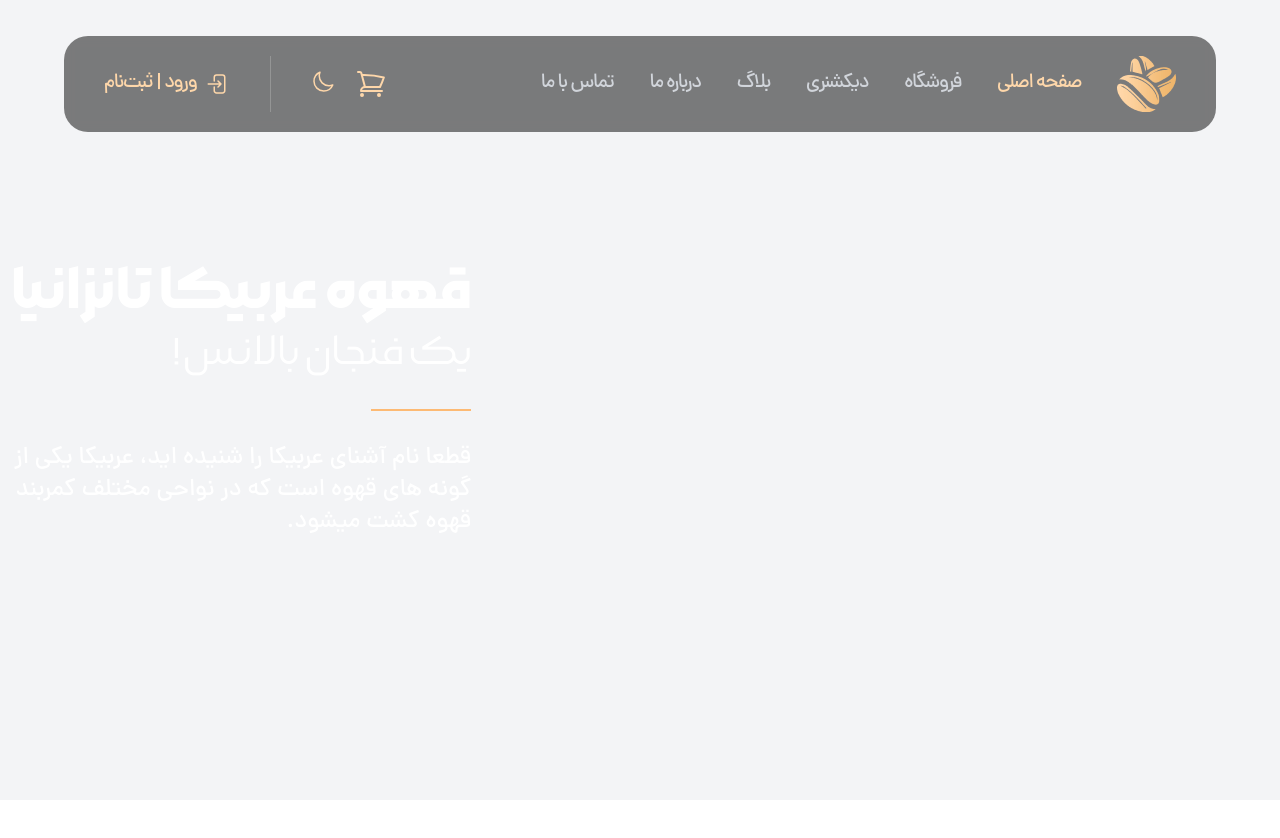
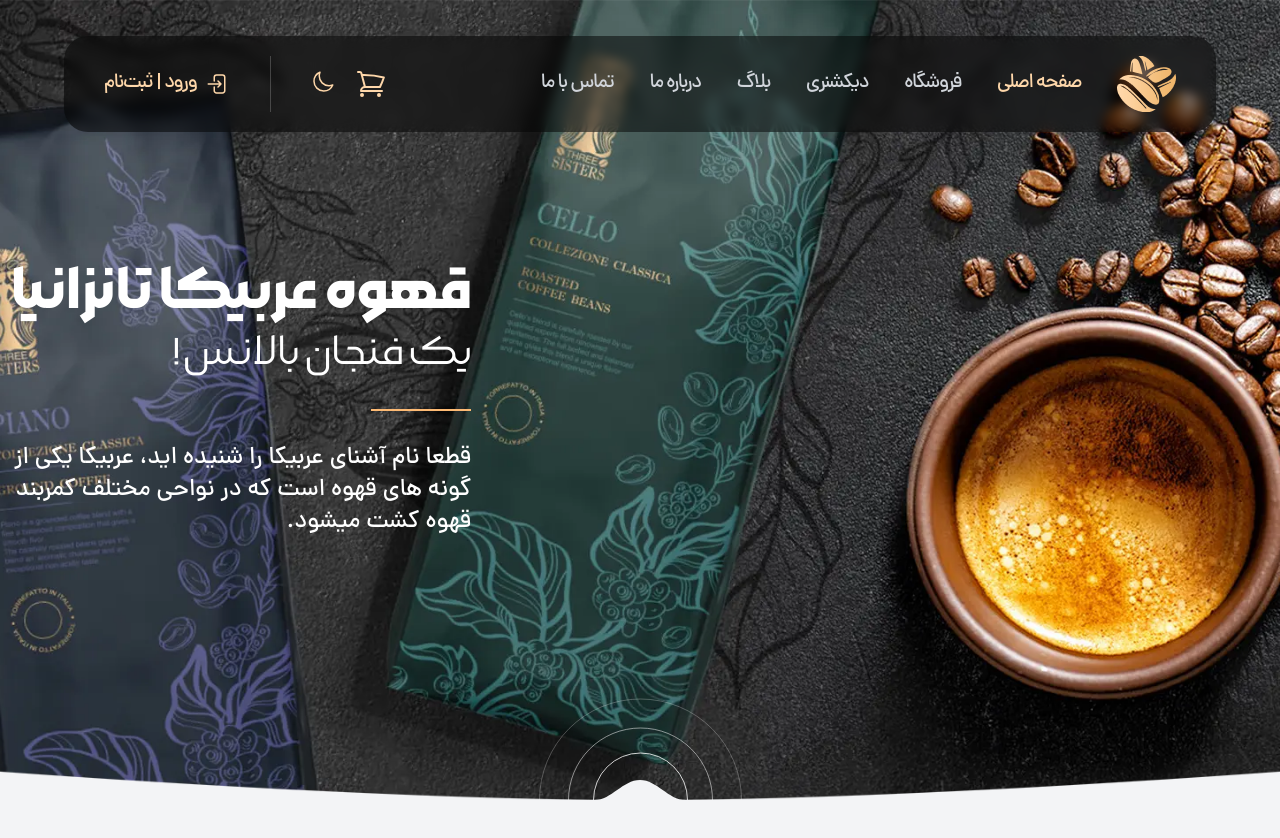
Before and after one commit to asgari1991/coffeeShop, a React (Create React App) app: page / in a window 1280 px wide. Shown: the top 838 px of the page. Before the commit the page ends 800 px from the top, so only its background shows below. Built offline with nearby package versions, Linux system fonts and the light colour scheme.

Commit message:
header banner first phase

```diff
--- a/src/App.js
+++ b/src/App.js
@@ -6,7 +6,7 @@ import MobileHeader from "./Components/MobileHeader/MobileHeader";
 
 function App() {
   return (
- <div className="font-DanaMedium bg-gray-100 dark:bg-zinc-800">
+ <div className="font-DanaMedium bg-gray-100 dark:bg-zinc-800 h-[2000px]">
  <Header/>
  <MobileHeader/>
  <Main/>
--- a/src/Components/Header/Header.js
+++ b/src/Components/Header/Header.js
@@ -12,7 +12,7 @@ export default function Header() {
     }
   };
   return (
-    <header className="fixed top-9 right-0 left-0 hidden md:flex items-center w-[98%] lg:w-[90%] h-24 px-5 lg:px-10 py-5 bg-black/50 mx-auto rounded-3xl backdrop-blur-[6px]">
+    <header className="fixed top-9 right-0 left-0 z-50 hidden md:flex items-center w-[98%] lg:w-[90%] h-24 px-5 lg:px-10 py-5 bg-black/50 mx-auto rounded-3xl backdrop-blur-[6px]">
       <div className="flex justify-between items-center w-full ">
         {/*logo and nav menu*/}
         <NavLink />
--- a/src/Components/Main/Main.js
+++ b/src/Components/Main/Main.js
@@ -3,8 +3,8 @@ import React from "react";
 export default function Main() {
   return (
     <main>
-      <section className="home ">
-        <div className="container md:min-h-screen flex justify-end items-center">
+      <section className="home relative h-200 overflow-y-hidden xs:h-auto xs:aspect-[2/1] md:aspect-auto bg-home-mobile md:bg-home-desktop bg-no-repeat bg-cover bg-[center_top] ">
+        <div className="container h-full md:min-h-screen flex justify-end items-center">
           <div className="text-white ">
             <h2 className="font-MorabbaBold text-2xl md:text-6xl mb-0.5 md:mb-2">قهوه عربیکا تانزانیا</h2>
             <span className="font-MorabbaLight text-xl md:text-5xl ">یک فنجان بالانس!</span>
@@ -12,6 +12,17 @@ export default function Main() {
             <p className="max-w-[201px] md:max-w-[460px] text-xs md:text-2xl">قطعا نام آشنای عربیکا را شنیده اید، عربیکا یکی از گونه های قهوه است که در نواحی مختلف کمربند قهوه کشت میشود.</p>
           </div>
         </div>
+        <svg width="100" height="22" viewBox="0 0 100 22" fill="currentColor" xmlns="http://www.w3.org/2000/svg" className=" absolute w-[100px] h-[20px] bottom-0 left-0 right-0 mx-auto text-gray-100 dark:text-zinc-800 ">
+<path d="M50 0C69 0 81 22 100 22L0 22C18.75 22 31 0 50 0Z" />
+</svg>
+<div className="circle circle--lg circle--main">
+  <div className="circle circle--md">
+    <div className="circle circle--sm">
+
+    </div>
+  </div>
+</div>
+
       </section>
     </main>
   );
--- a/src/input.css
+++ b/src/input.css
@@ -48,4 +48,20 @@
     .submenu--open{
         @apply flex
     }
+
+    .circle{
+@apply flex items-center justify-center  border rounded-full
+    }
+    .circle--main{
+    @apply absolute bottom-0 right-0 left-0 mx-auto translate-y-2/4
+    }
+.circle--lg{
+@apply w-[203px] h-[203px] border-white/25
 }
+.circle--md{
+    @apply w-[145px] h-[145px] border-white/50
+}
+.circle--sm{
+    @apply w-[95px] h-[95px] border-white/80
+}
+}
--- a/src/styles.css
+++ b/src/styles.css
@@ -601,6 +601,12 @@ video {
   padding-left: 1rem;
 }
 
+@media (min-width: 480px) {
+  .container {
+    max-width: 480px;
+  }
+}
+
 @media (min-width: 640px) {
   .container {
     max-width: 640px;
@@ -648,6 +654,43 @@ video {
   display: flex;
 }
 
+.circle {
+  display: flex;
+  align-items: center;
+  justify-content: center;
+  border-radius: 9999px;
+  border-width: 1px;
+}
+
+.circle--main {
+  position: absolute;
+  bottom: 0px;
+  right: 0px;
+  left: 0px;
+  margin-left: auto;
+  margin-right: auto;
+  --tw-translate-y: 50%;
+  transform: translate(var(--tw-translate-x), var(--tw-translate-y)) rotate(var(--tw-rotate)) skewX(var(--tw-skew-x)) skewY(var(--tw-skew-y)) scaleX(var(--tw-scale-x)) scaleY(var(--tw-scale-y));
+}
+
+.circle--lg {
+  height: 203px;
+  width: 203px;
+  border-color: rgb(255 255 255 / 0.25);
+}
+
+.circle--md {
+  height: 145px;
+  width: 145px;
+  border-color: rgb(255 255 255 / 0.5);
+}
+
+.circle--sm {
+  height: 95px;
+  width: 95px;
+  border-color: rgb(255 255 255 / 0.8);
+}
+
 .invisible {
   visibility: hidden;
 }
@@ -698,6 +741,10 @@ video {
 
 .z-20 {
   z-index: 20;
+}
+
+.z-50 {
+  z-index: 50;
 }
 
 .mx-auto {
@@ -818,6 +865,14 @@ video {
   height: 2rem;
 }
 
+.h-\[2000px\] {
+  height: 2000px;
+}
+
+.h-\[20px\] {
+  height: 20px;
+}
+
 .h-\[90px\] {
   height: 90px;
 }
@@ -1018,6 +1073,10 @@ video {
   overflow-y: auto;
 }
 
+.overflow-y-hidden {
+  overflow-y: hidden;
+}
+
 .rounded-2xl {
   border-radius: 1rem;
 }
@@ -1079,6 +1138,11 @@ video {
   background-color: rgb(0 0 0 / 0.5);
 }
 
+.bg-gray-100 {
+  --tw-bg-opacity: 1;
+  background-color: rgb(243 244 246 / var(--tw-bg-opacity));
+}
+
 .bg-orange-200\/20 {
   background-color: rgb(254 215 170 / 0.2);
 }
@@ -1102,9 +1166,20 @@ video {
   background-color: rgb(255 255 255 / 0.2);
 }
 
-.bg-gray-100 {
-  --tw-bg-opacity: 1;
-  background-color: rgb(243 244 246 / var(--tw-bg-opacity));
+.bg-home-mobile {
+  background-image: url(../public/images/headerBgMobile.webp);
+}
+
+.bg-cover {
+  background-size: cover;
+}
+
+.bg-\[center_top\] {
+  background-position: center top;
+}
+
+.bg-no-repeat {
+  background-repeat: no-repeat;
 }
 
 .p-5 {
@@ -1225,6 +1300,11 @@ video {
 
 .tracking-tightest {
   letter-spacing: -0.065em;
+}
+
+.text-gray-100 {
+  --tw-text-opacity: 1;
+  color: rgb(243 244 246 / var(--tw-text-opacity));
 }
 
 .text-gray-300 {
@@ -1405,9 +1485,24 @@ video {
   color: rgb(255 255 255 / var(--tw-text-opacity));
 }
 
+.dark\:text-zinc-800:is(.dark *) {
+  --tw-text-opacity: 1;
+  color: rgb(39 39 42 / var(--tw-text-opacity));
+}
+
 .dark\:hover\:bg-teal-600:hover:is(.dark *) {
   --tw-bg-opacity: 1;
   background-color: rgb(13 148 136 / var(--tw-bg-opacity));
+}
+
+@media (min-width: 480px) {
+  .xs\:aspect-\[2\/1\] {
+    aspect-ratio: 2/1;
+  }
+
+  .xs\:h-auto {
+    height: auto;
+  }
 }
 
 @media (min-width: 768px) {
@@ -1428,6 +1523,10 @@ video {
     display: none;
   }
 
+  .md\:aspect-auto {
+    aspect-ratio: auto;
+  }
+
   .md\:h-0 {
     height: 0px;
   }
@@ -1442,6 +1541,10 @@ video {
 
   .md\:max-w-\[460px\] {
     max-width: 460px;
+  }
+
+  .md\:bg-home-desktop {
+    background-image: url(../public/images/headerBgDesktop.webp);
   }
 
   .md\:text-2xl {
--- a/tailwind.config.js
+++ b/tailwind.config.js
@@ -39,9 +39,14 @@ module.exports = {
         lg: "0.625rem"
         }
 
+      },
+     backgroundImage: {
+"home-mobile": "url(../public/images/headerBgMobile.webp)",
+"home-desktop":"url(../public/images/headerBgDesktop.webp)"
       }
     },
     screens: {
+      xs: "480px",
       sm: "640px",
 
       md: "768px",
```
Also changed, not shown: public/images/svgs/curve.svg (added).
